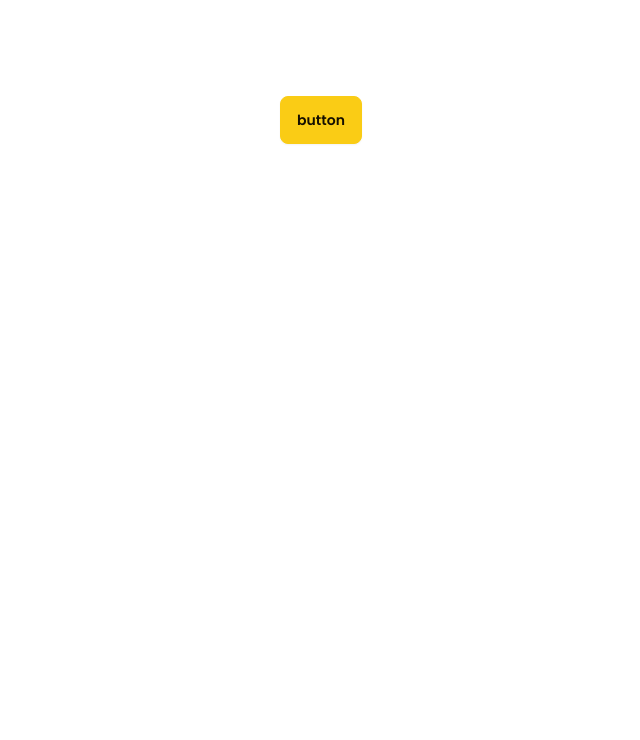
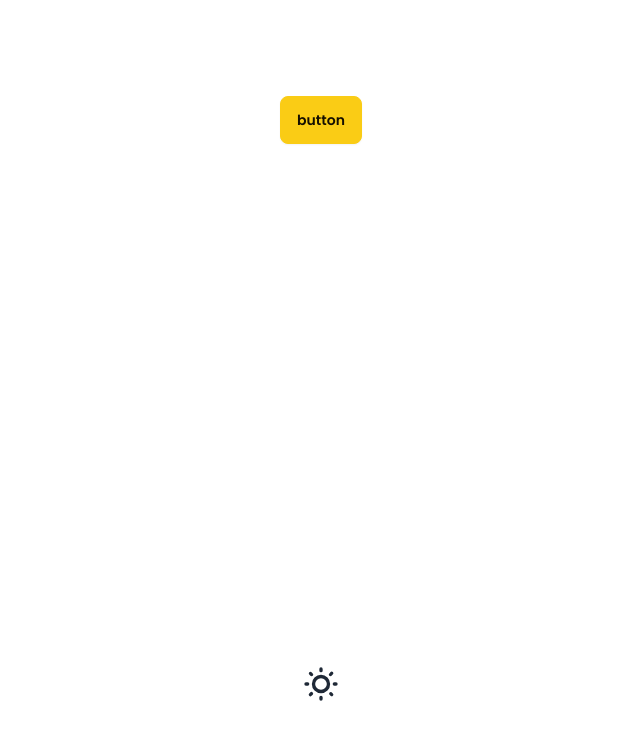
Before and after one commit to ujon/ujon-web-bak, a Next.js app: page / in a window 1280 px wide. Shown: the top 740 px of the page, without its empty margins (319-959 px from the left). Built offline with nearby package versions, Linux system fonts and the light colour scheme.

Commit message:
feat: add ThemeSwitch component
# Manual description

# Auto description
Added a `ThemeSwitch` component to enable dark and light mode toggling. Updated the `RootLayout` to include a data-theme attribute and included the switcher in the main page layout.

```diff
--- a/app/layout.tsx
+++ b/app/layout.tsx
@@ -10,7 +10,7 @@
 
 export default function RootLayout({children}: Readonly<{ children: ReactNode }>) {
     return (
-        <html lang="en">
+        <html lang="en" data-theme="light">
         <body>{children}</body>
         </html>
     );
--- a/app/page.tsx
+++ b/app/page.tsx
@@ -1,7 +1,12 @@
-export default function Home() {
+import ThemeSwitch from "@/components/ThemeSwitch";
+
+function Home() {
     return (
         <main className="flex min-h-screen flex-col items-center justify-between p-24">
             <button className="btn btn-primary">button</button>
+            <ThemeSwitch/>
         </main>
     );
 }
+
+export default Home;
--- /dev/null
+++ b/components/ThemeSwitch.tsx
@@ -0,0 +1,27 @@
+function ThemeSwitch() {
+    return (
+        <label className="swap swap-rotate">
+            <input type="checkbox" className="theme-controller" value="dark"/>
+
+            {/* sun icon */}
+            <svg
+                className="swap-off h-10 w-10 fill-current"
+                xmlns="http://www.w3.org/2000/svg"
+                viewBox="0 0 24 24">
+                <path
+                    d="M5.64,17l-.71.71a1,1,0,0,0,0,1.41,1,1,0,0,0,1.41,0l.71-.71A1,1,0,0,0,5.64,17ZM5,12a1,1,0,0,0-1-1H3a1,1,0,0,0,0,2H4A1,1,0,0,0,5,12Zm7-7a1,1,0,0,0,1-1V3a1,1,0,0,0-2,0V4A1,1,0,0,0,12,5ZM5.64,7.05a1,1,0,0,0,.7.29,1,1,0,0,0,.71-.29,1,1,0,0,0,0-1.41l-.71-.71A1,1,0,0,0,4.93,6.34Zm12,.29a1,1,0,0,0,.7-.29l.71-.71a1,1,0,1,0-1.41-1.41L17,5.64a1,1,0,0,0,0,1.41A1,1,0,0,0,17.66,7.34ZM21,11H20a1,1,0,0,0,0,2h1a1,1,0,0,0,0-2Zm-9,8a1,1,0,0,0-1,1v1a1,1,0,0,0,2,0V20A1,1,0,0,0,12,19ZM18.36,17A1,1,0,0,0,17,18.36l.71.71a1,1,0,0,0,1.41,0,1,1,0,0,0,0-1.41ZM12,6.5A5.5,5.5,0,1,0,17.5,12,5.51,5.51,0,0,0,12,6.5Zm0,9A3.5,3.5,0,1,1,15.5,12,3.5,3.5,0,0,1,12,15.5Z"/>
+            </svg>
+
+            {/* moon icon */}
+            <svg
+                className="swap-on h-10 w-10 fill-current"
+                xmlns="http://www.w3.org/2000/svg"
+                viewBox="0 0 24 24">
+                <path
+                    d="M21.64,13a1,1,0,0,0-1.05-.14,8.05,8.05,0,0,1-3.37.73A8.15,8.15,0,0,1,9.08,5.49a8.59,8.59,0,0,1,.25-2A1,1,0,0,0,8,2.36,10.14,10.14,0,1,0,22,14.05,1,1,0,0,0,21.64,13Zm-9.5,6.69A8.14,8.14,0,0,1,7.08,5.22v.27A10.15,10.15,0,0,0,17.22,15.63a9.79,9.79,0,0,0,2.1-.22A8.11,8.11,0,0,1,12.14,19.73Z"/>
+            </svg>
+        </label>
+    );
+}
+
+export default ThemeSwitch;
```
